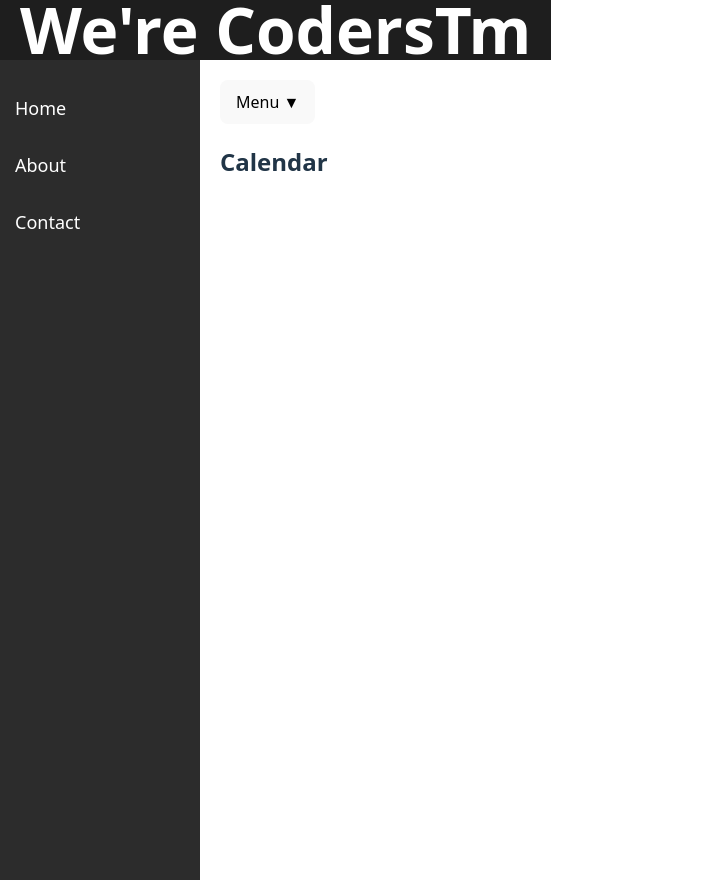
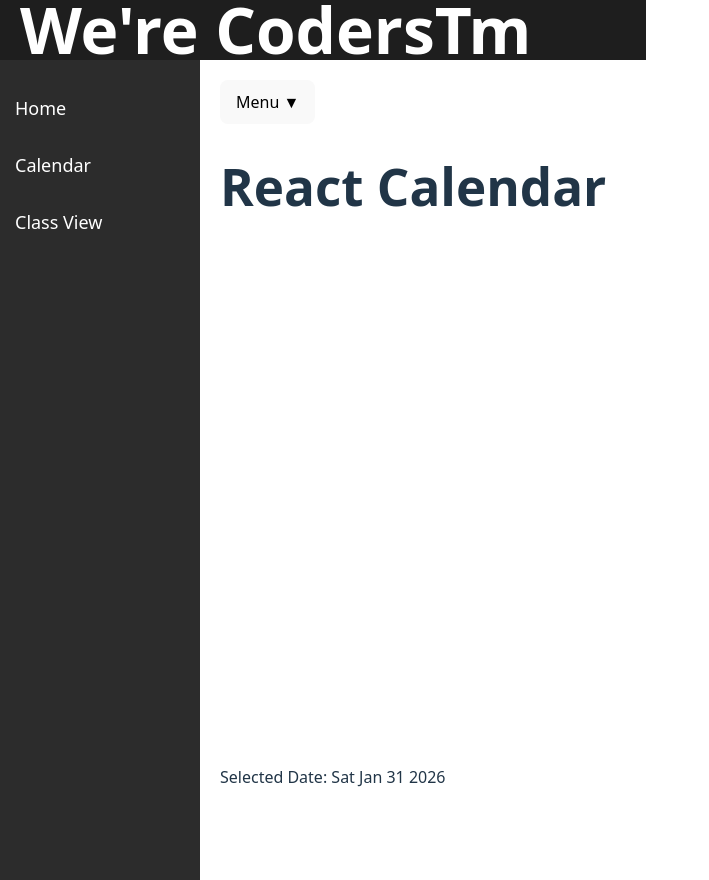
Before and after one commit to 3phraimY/Canvas-Hackathon, a React (Vite) app in the folder Front-End/: page /calendar in a window 1280 px wide. Shown: the whole page, without its empty margins (0-709 px from the left). Built offline with nearby package versions, Linux system fonts and the light colour scheme.

Commit message:
Working on the calendar

```diff
--- a/Front-End/src/Components/SideBar.jsx
+++ b/Front-End/src/Components/SideBar.jsx
@@ -6,8 +6,8 @@ export default function SideBar() {
   return (
     <div className="sidebar">
       <Link to="/">Home</Link>
-      <Link to="/about">About</Link>
-      <Link to="/contact">Contact</Link>
+      <Link to="/Calendar">Calendar</Link>
+      <Link to="/ClassView">Class View</Link>
     </div>
   );
 }
--- a/Front-End/src/Pages/Calendar.jsx
+++ b/Front-End/src/Pages/Calendar.jsx
@@ -1,3 +1,27 @@
-    export default function Calendar() {
-  return <h2>Calendar </h2>;
+import { useState } from 'react';
+import Calendar from 'react-calendar';
+import './calendar.css'
+
+
+
+function App() {
+  const [date, setDate] = useState(new Date());
+
+  return (
+    <div className='app'>
+      <h1 className='text-center'>React Calendar</h1>
+      <div className='calendar-container'>
+
+
+      </div>
+
+      <p className='text-center'>
+        <span className='bold'>Selected Date:</span>{' '}
+        {date.toDateString()}
+      </p>
+
+    </div>
+  );
 }
+
+export default App;
--- /dev/null
+++ b/Front-End/src/Pages/calendar.css
@@ -0,0 +1,4 @@
+.calendar-container {
+    height: 500px;
+
+}
--- /dev/null
+++ b/package.json
@@ -0,0 +1,5 @@
+{
+  "dependencies": {
+    "react-calendar": "^6.0.0"
+  }
+}
```
Also changed, not shown: 1 other file (tests, documents, lock files or other folders).
